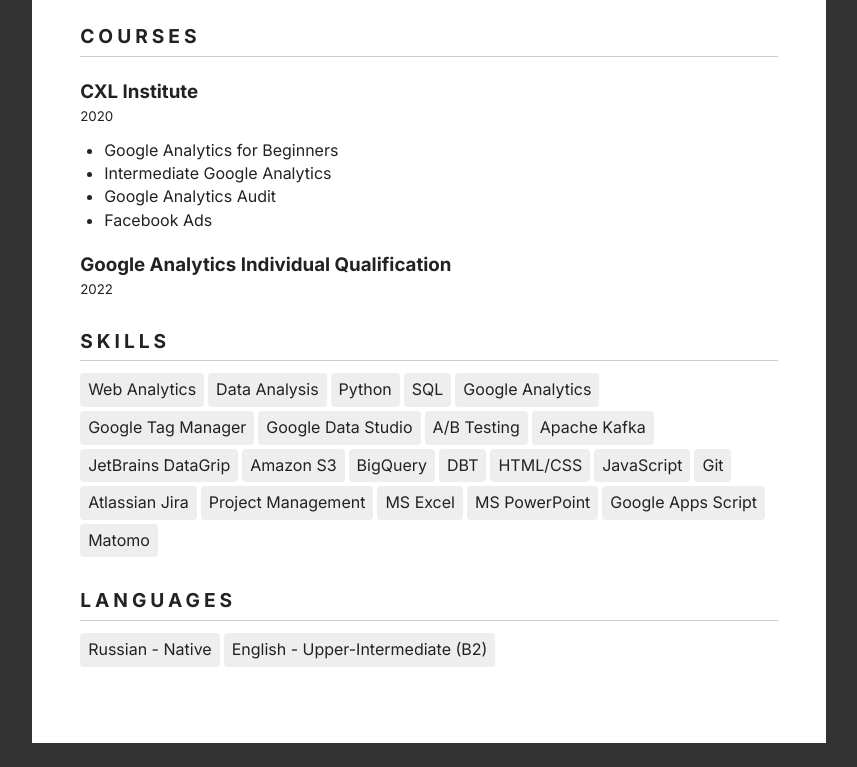
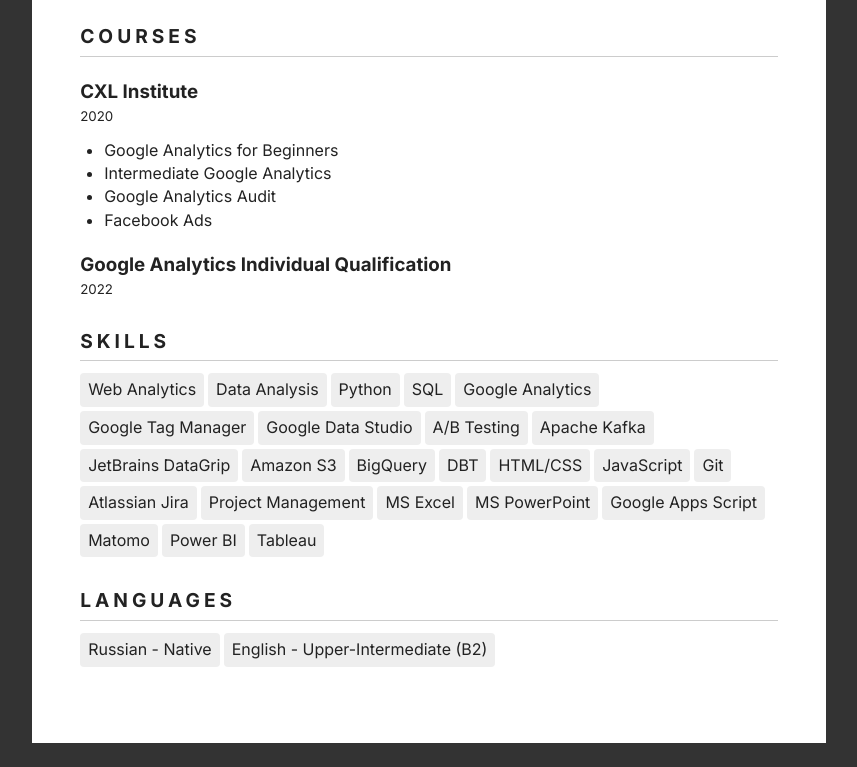
Before and after one commit to bogdanvrublevsky/anltx.xyz, a browser extension: page cv/build/en/index.html in a window 1280 px wide. Shown: the part 1929-2696 px from the top of the page, without its empty margins (211-1068 px from the left). Drawn offline with Linux system fonts and the light colour scheme; files that its build step writes are made by us from their sources; files whose address does not match are found by name.

Commit message:
Fixed skills

```diff
--- a/cv/build/en/index.html
+++ b/cv/build/en/index.html
@@ -189,6 +189,8 @@
                 <dt>MS PowerPoint</dt>
                 <dt>Google Apps Script</dt>
                 <dt>Matomo</dt>
+                <dt>Power BI</dt>
+                <dt>Tableau</dt>
             </dl>
         </section>
 
```
Also changed, not shown: cv/build/ru/index.html (+2 -0 lines).
